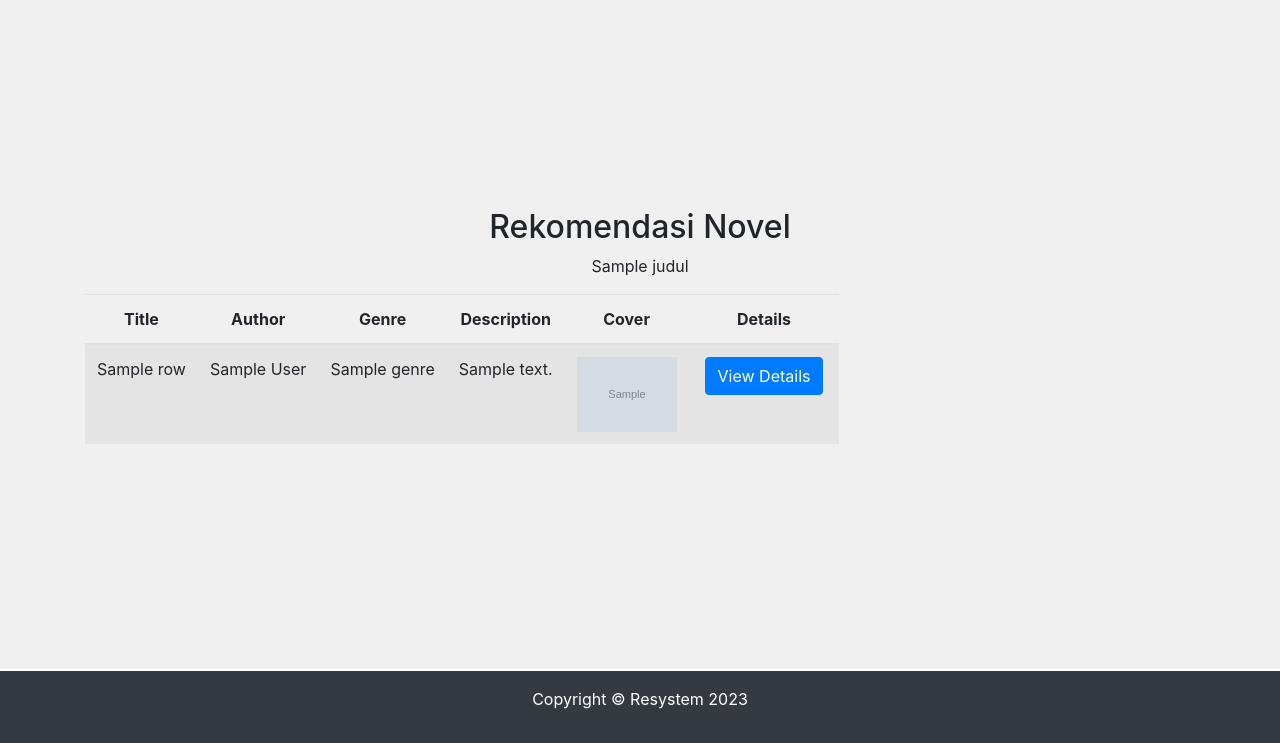
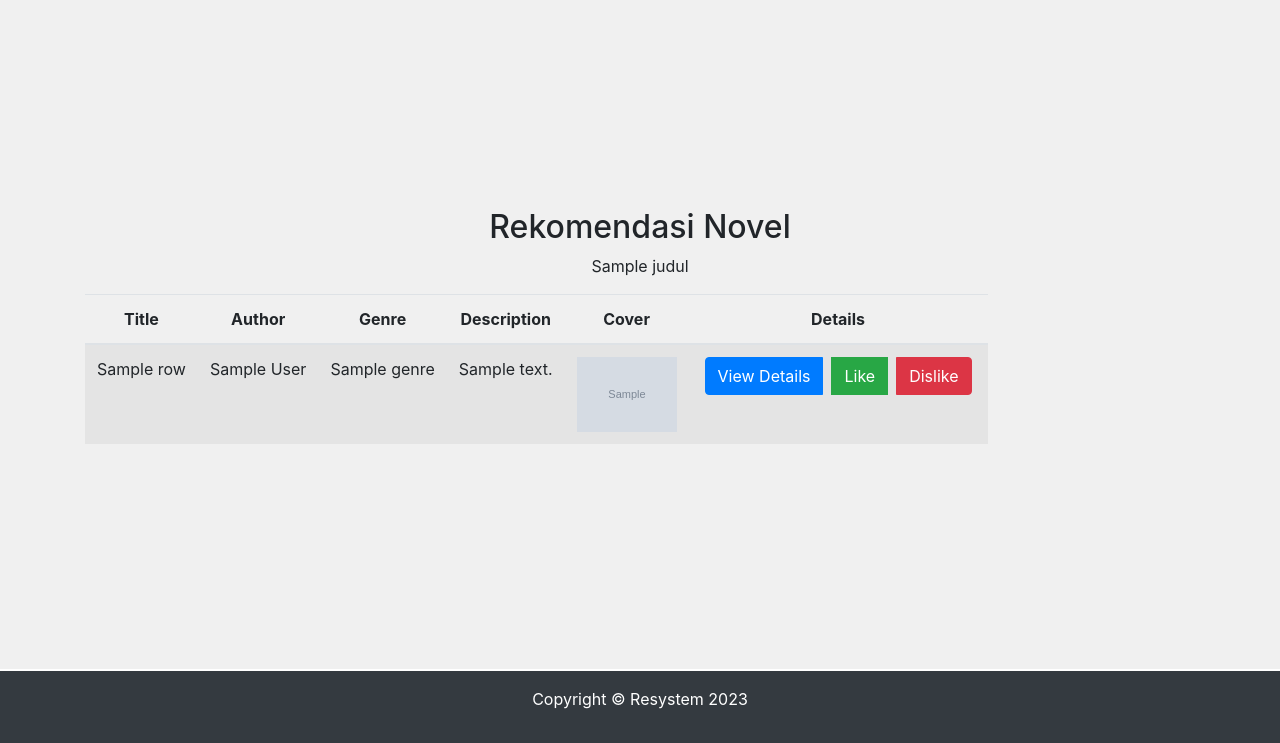
Before and after one commit to algonacci/update-novel-recommendation, a Flask app: template templates/hasil_rekomendasi.html in a window 1280 px wide. Shown: the part 57-800 px from the top of the page. Run offline with Flask 3, Linux system fonts and the light colour scheme; the template is opened without the code that fills it: most values are stand-ins (such as "Sample title", 1, 10 or a date in 2020); grey boxes marked "Sample" are stand-in pictures; parts of the project's set-up code (start-up, migrations or seed data) failed here and were passed over; some libraries are stand-ins or nearby versions.

Commit message:
Update hasil_rekomendasi.html

```diff
--- a/templates/hasil_rekomendasi.html
+++ b/templates/hasil_rekomendasi.html
@@ -54,6 +54,8 @@
                   <td>
                     <div class="btn-group" role="group">
                       <a href="{{ row['Detail'] }}" class="btn btn-primary mx-1" target="_blank">View Details</a>
+                      <button class="btn btn-success mx-1 like-button">Like</button>
+                      <button class="btn btn-danger mx-1 dislike-button">Dislike</button>
                     </div>
                   </td>
                 </tr>
@@ -66,5 +68,29 @@
     </div>
 
     {% include "includes/footer.html" %} {% include "includes/script.html" %}
+
+    <script>
+      document.querySelectorAll(".like-button").forEach((item) => {
+        item.addEventListener("click", function () {
+          Swal.fire({
+            title: "Liked!",
+            text: "You have liked this novel.",
+            icon: "success",
+            confirmButtonText: "OK",
+          });
+        });
+      });
+
+      document.querySelectorAll(".dislike-button").forEach((item) => {
+        item.addEventListener("click", function () {
+          Swal.fire({
+            title: "Disliked!",
+            text: "You have disliked this novel.",
+            icon: "error",
+            confirmButtonText: "OK",
+          });
+        });
+      });
+    </script>
   </body>
 </html>
```
